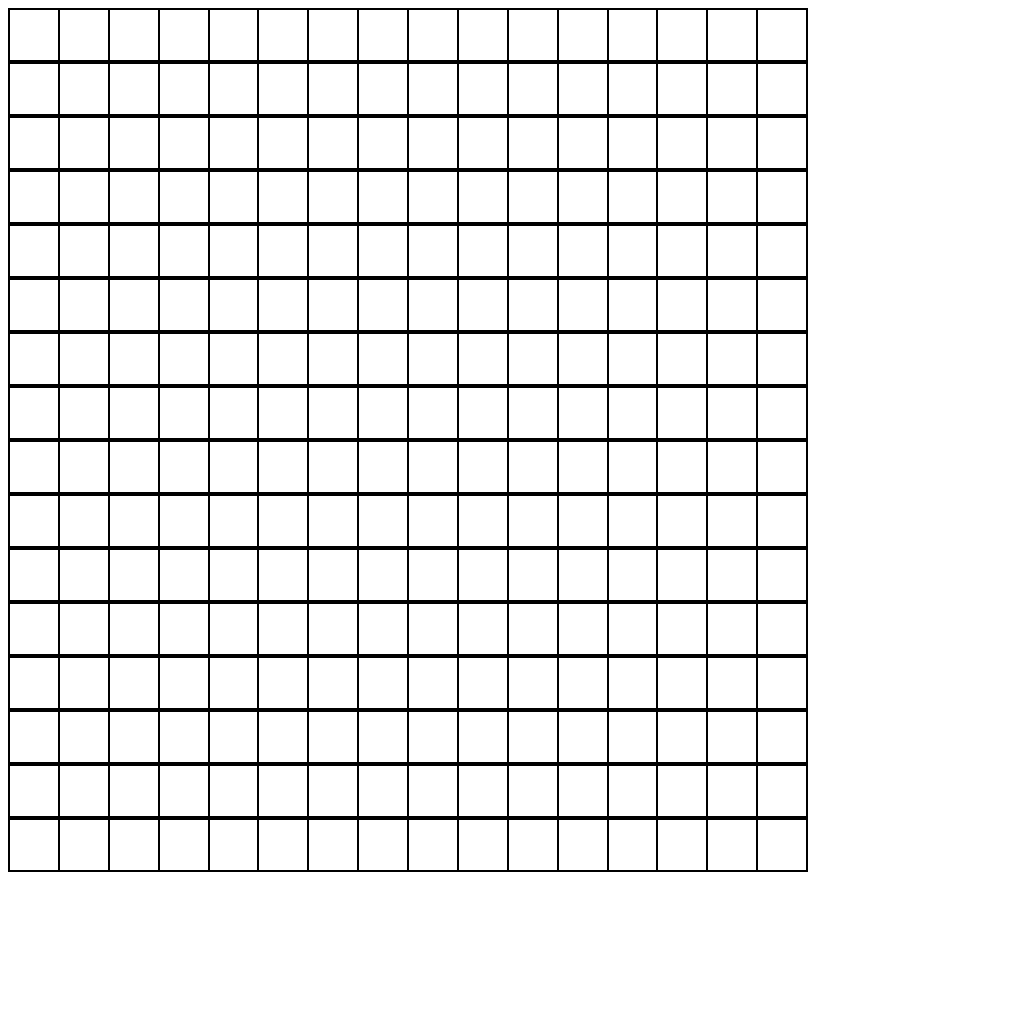
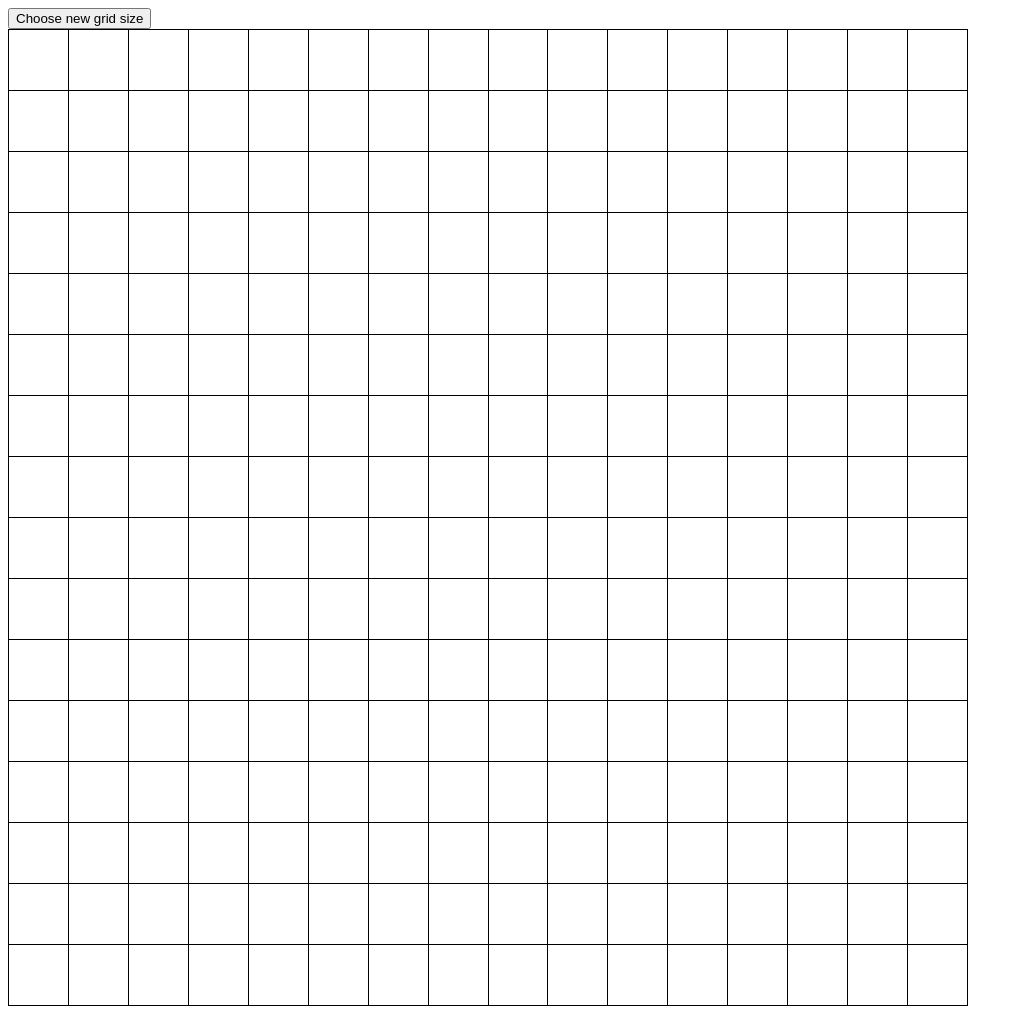
Before and after one commit to rizkships/etch-a-sketch, a plain HTML site: page index.html in a window 1280 px wide. Shown: the whole page, without its empty margins (0-1023 px from the left). Before the commit the page ends 880 px from the top, so only its background shows below. Drawn offline with Linux system fonts and the light colour scheme.

Commit message:
Add dynamic grid

```diff
--- a/code.js
+++ b/code.js
@@ -1,26 +1,51 @@
-
-const sizeOfGrid = 16
-const container = document.querySelector('.container')
 
 
+const container = document.querySelector('.container')
+const colorPrompt = 'red'
+const resizeBtn = document.querySelector('button')
+
 const createGrid = (amtOfGrids) => {
+  const wrapper = document.createElement('div')
+  wrapper.classList.add('wrapper')
   for (let i = 0; i < amtOfGrids; i++) {
     const row = document.createElement('div')
     row.classList.add('grid-row')
 
-
-    for (let j = 0; j < amtOfGrids; j++ ) {
+    for (let j = 0; j < amtOfGrids; j++) {
+      const widthAndHeight = 960 / amtOfGrids
       const gridBox = document.createElement('div')
       gridBox.classList.add('grid-box')
+      gridBox.style.width = `${widthAndHeight}px`
+      gridBox.style.height = `${widthAndHeight}px`
+
       row.appendChild(gridBox)
-        // change background color
       gridBox.addEventListener('mouseenter', () => {
-        gridBox.style.backgroundColor = 'black'})
+gridBox.style.backgroundColor = 'black'})
 
     }
-    container.appendChild(row)
+
+ wrapper.appendChild(row)
   }
+  container.appendChild(wrapper)
 }
-//const resetButton = document.querySelector('button')
 
-createGrid(sizeOfGrid)
+
+
+resizeBtn.addEventListener('click', () => {
+  let userSize = Number(prompt('What dimensions do you want for the grid?'))
+  while (userSize > 100) {
+    userSize = Number(prompt('Pick a number less than or equal to 100'))
+  }
+  const wrapper = document.querySelector('.wrapper')
+
+  if (!wrapper) {
+    createGrid(userSize)
+  } else {
+  wrapper.remove()
+  createGrid(userSize)
+  }
+
+})
+
+
+createGrid(16)
--- a/index.html
+++ b/index.html
@@ -7,6 +7,7 @@
         <link rel="stylesheet" href="styles.css">
     </head>
     <body>
+        <button>Choose new grid size</button>
         <div class="container"></div>
     </body>
 </html>
--- a/styles.css
+++ b/styles.css
@@ -1,18 +1,32 @@
+
 
 .container {
-    width: 800px;
-}
+    width:960px;
+  }
 
-.grid-row {
+  .grid-row {
+
     display: flex;
-    border: 1px solid black;
-}
 
-.grid-box{
-    height: 50px;
-    width: 50px;
-    width: 100%;
-    border: 1px solid black;
-    background-color: white;
 
-}
+  }
+
+  .grid-box {
+
+
+    border-left: black solid 1px ;
+  border-bottom: black solid 1px ;
+    background-color:white;
+
+
+
+  }
+
+  .wrapper:first-child {
+    border-top: black 1px solid;
+  }
+
+   .grid-row .grid-box:last-child {
+    border-right: black 1px solid;
+
+  }
```
